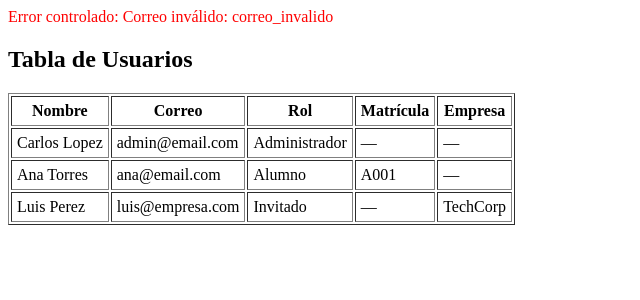
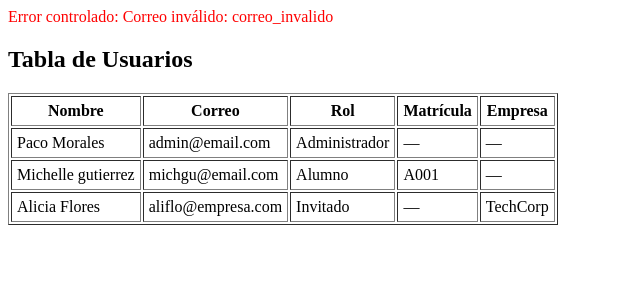
Before and after one commit to FranciscoMedin/desarrollo-web-avanzado-fimaz-uas, a PHP site: page / in a window 1280 px wide. Shown: the top 300 px of the page, without its empty margins (0-640 px from the left). Run offline with PHP 8.4, Linux system fonts and the light colour scheme.

Commit message:
Update index.php

```diff
--- a/parcial-1-poo/practica-4/index.php
+++ b/parcial-1-poo/practica-4/index.php
@@ -8,9 +8,9 @@ $usuarios = [];
 
 try{
 
-    $usuarios[] = new Admin("Carlos Lopez","admin@email.com");
-    $usuarios[] = new Alumno("Ana Torres","ana@email.com","A001");
-    $usuarios[] = new Invitado("Luis Perez","luis@empresa.com","TechCorp");
+    $usuarios[] = new Admin("Paco Morales","admin@email.com");
+    $usuarios[] = new Alumno("Michelle gutierrez","michgu@email.com","A001");
+    $usuarios[] = new Invitado("Alicia Flores","aliflo@empresa.com","TechCorp");
 
     // Usuario con correo inválido
     $usuarios[] = new Alumno("Error Usuario","correo_invalido","A999");
```
